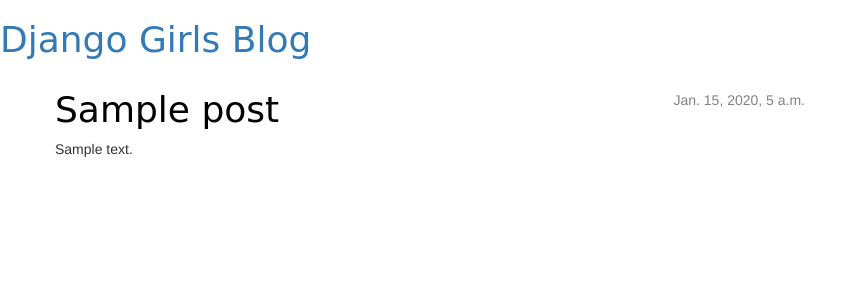
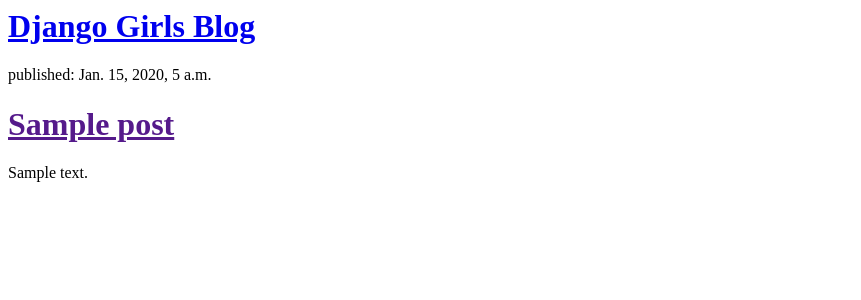
Before and after one commit to santiagolozadaO/my-firts-blog, a Django app: template mysite/blog/templates/blog/post_list.html in a window 1280 px wide. Shown: the top 300 px of the page, without its empty margins (0-861 px from the left). Run offline with Django 3.2, Linux system fonts and the light colour scheme; the template is opened without the code that fills it: values that come from a table or form of the project are taken from there, others are empty; tables that the repository leaves empty hold one stand-in row (values such as "Sample post"); some libraries are stand-ins or nearby versions.

Commit message:
Se corrio post_list

```diff
--- a/mysite/blog/templates/blog/post_list.html
+++ b/mysite/blog/templates/blog/post_list.html
@@ -1,29 +1,19 @@
-     {% load staticfiles %}
     <html>
         <head>
             <title>Django Girls blog</title>
-            <link rel="stylesheet" href="//maxcdn.bootstrapcdn.com/bootstrap/3.2.0/css/bootstrap.min.css">
-            <link rel="stylesheet" type="text/css" href="//maxcdn.bootstrapcdn.com/bootstrap/3.2.0/css/bootstrap-theme.min.css">
-            <link rel="stylesheet" href="{% static 'css/blog.css' %}">
         </head>
         <body>
             <div>
                 <h1><a href="http://santiagolozada.pythonanywhere.com/admin">Django Girls Blog</a></h1>
+
             </div>
-    <div class="content container">
-        <div class="row">
-            <div class="col-md-8">
-                {% for post in posts %}
-                    <div class="post">
-                        <div class="date">
-                            {{ post.published_date }}
-                        </div>
-                        <h1><a href="">{{ post.title }}</a></h1>
-                        <p>{{ post.text|linebreaks }}</p>
-                    </div>
+            {% for post in posts %}
+                <div>
+                    <p>published: {{post.published_date}}</p>
+                    <h1><a href="">{{post.title}}</a></h1>
+                    <p>{{post.text|linebreaks}}</p>
+                </div>
                 {% endfor %}
-            </div>
-        </div>
-    </div>
+
         </body>
     </html>
```
